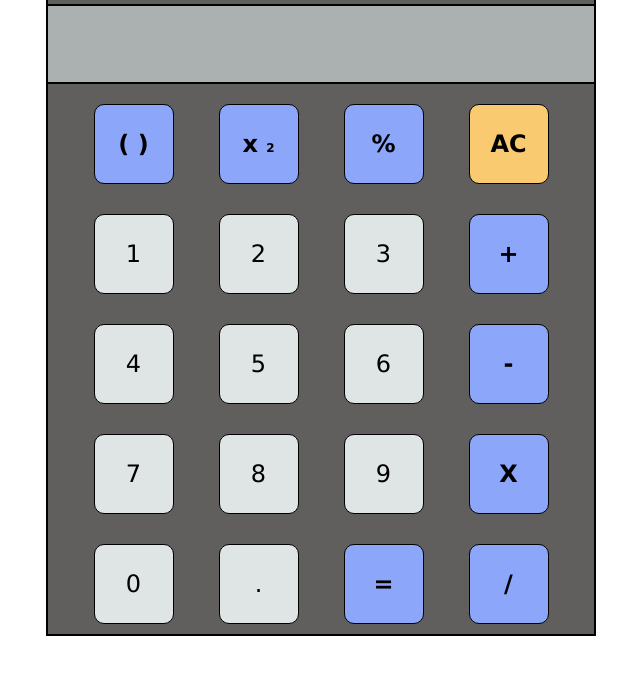
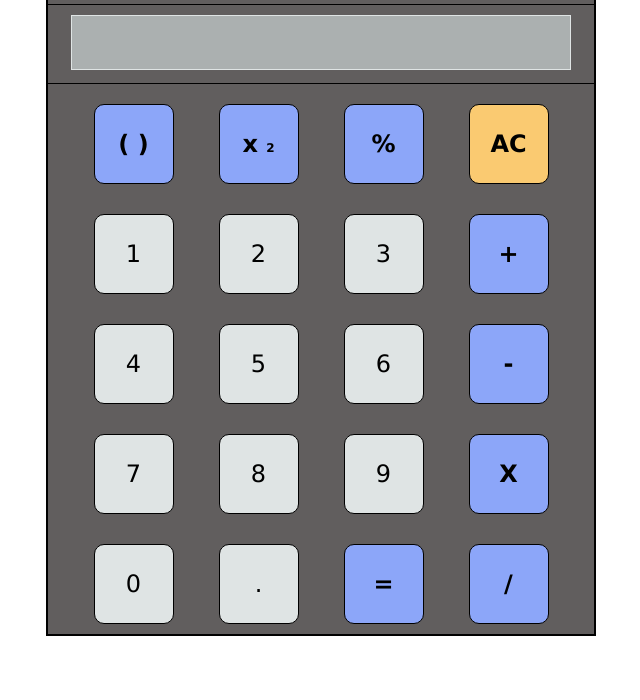
Before and after one commit to IsaacMorillo/Calculator, a plain HTML site: page index.html in a window 1280 px wide. Shown: the part 142-842 px from the top of the page, without its empty margins (319-959 px from the left). Drawn offline with Linux system fonts and the light colour scheme.

Commit message:
Fix display screen design for calculation results
Refine font scaling, padding, and layout of the display element to
enhance readability and provide a cleaner user interface.

```diff
--- a/index.html
+++ b/index.html
@@ -11,7 +11,9 @@
       <div class="title-container">
         <h1>Calculator</h1>
       </div>
-      <div class="screen"></div>
+      <div class="screen">
+        <div></div>
+      </div>
       <div class="button-container">
         <button class="operation-button">( )</button>
         <button class="operation-button">x <span>2</span></button>
--- a/styles.css
+++ b/styles.css
@@ -24,12 +24,12 @@
 }
 
 .container-calculator div {
+  background-color: var(--background-color);
   width: 100%;
   padding: 10px;
 }
 
 .title-container {
-  background-color: var(--background-color);
   color: aliceblue;
 }
 
@@ -40,9 +40,16 @@ h1 {
 
 .screen {
   height: 80px;
-  background-color: var(--screen-color);
-  border-top: 2px solid black;
-  border-bottom: 2px solid black;
+  border-top: 1px solid black;
+  border-bottom: 1px solid black;
+}
+
+.screen div{
+    width: 95%;
+    height: 95%;
+    border: 1px solid var(--botton-color);
+    margin: auto;
+    background-color: var(--screen-color);
 }
 
 .button-container {
@@ -74,6 +81,6 @@ h1 {
   background-color: var(--botton-color);
 }
 
-button:active{
-    filter: brightness(50%)
+button:active {
+  filter: brightness(50%);
 }
```
